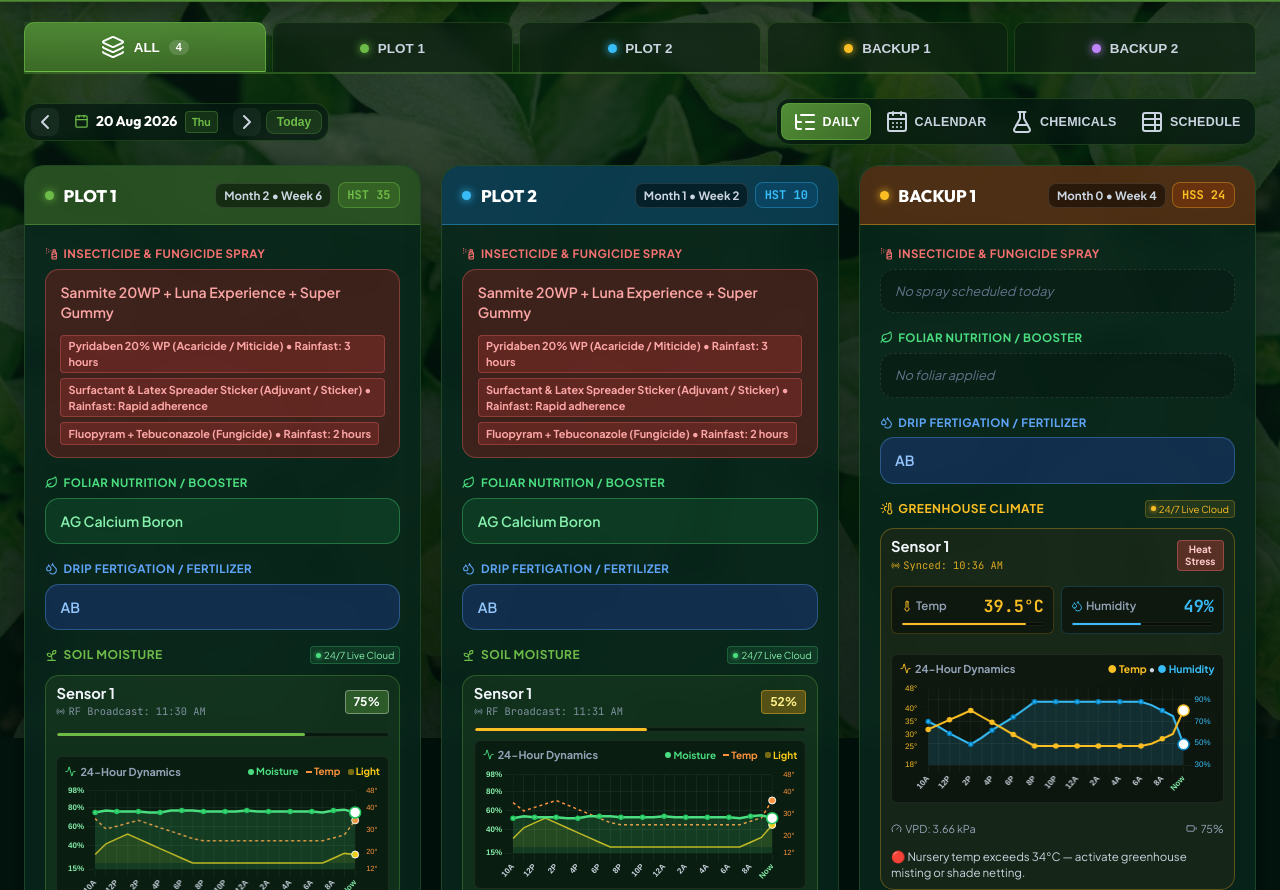
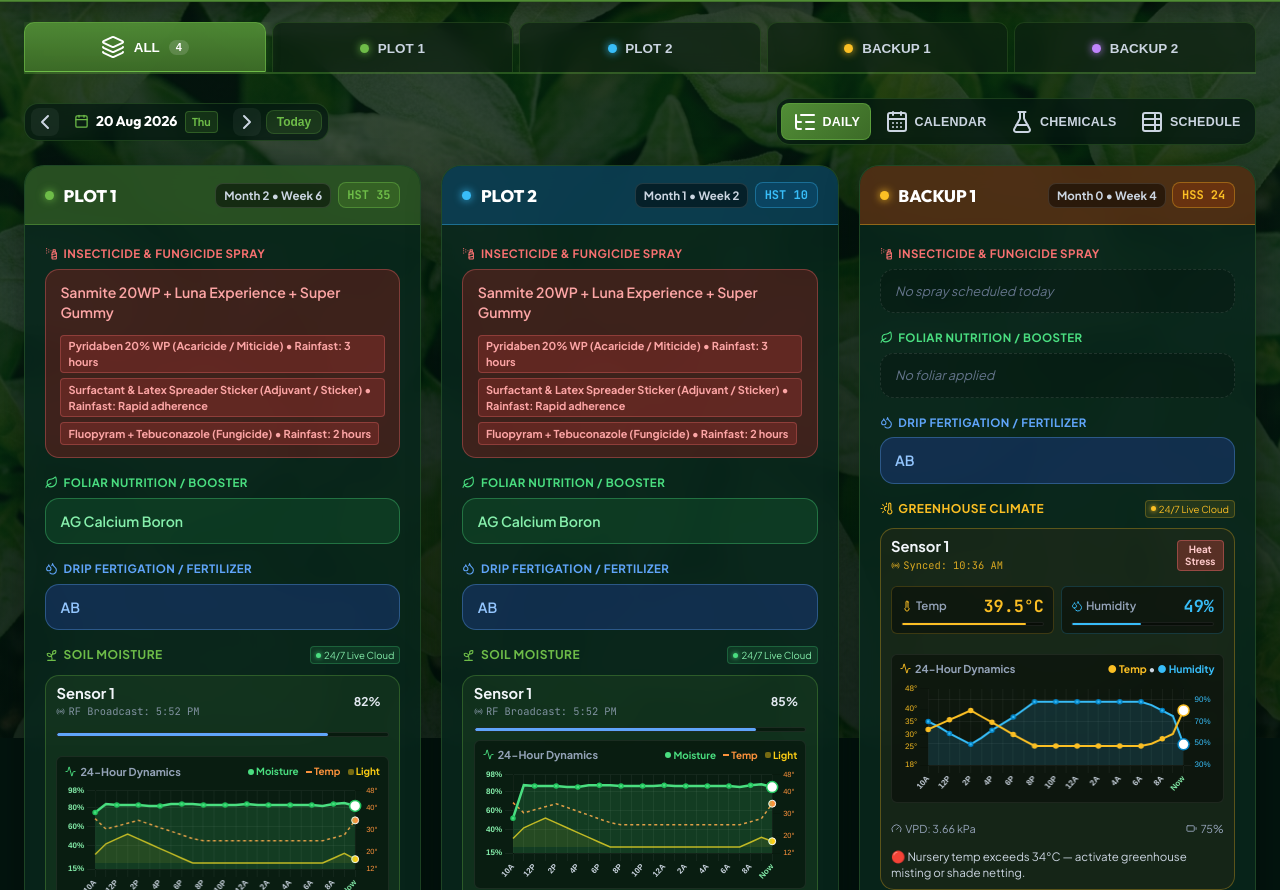
Before and after one commit to monkidkhtan-code/KH-Agrifarm, a website: page index.html in a window 1280 px wide. Shown: the part 62-952 px from the top of the page. Drawn offline with nearby package versions, Linux system fonts and the light colour scheme; no server answers.

Commit message:
Add files via upload

```diff
--- a/data/soil_sensors.json
+++ b/data/soil_sensors.json
@@ -1,62 +1,62 @@
 {
-    "plots":  {
-                  "plot-1":  {
-                                 "overallStatus":  "optimal",
-                                 "plotName":  "Plot 1",
-                                 "sensors":  [
+  "plots": {
+    "plot-1": {
+      "plotName": "Plot 1",
+      "avgMoisture": 82,
+      "avgTemperature": 34.4,
+      "overallStatus": "optimal",
+      "sensors": [
         {
-                                                     "slot":  "D01",
-                                                     "name":  "Sensor 1",
-                                                     "model":  "HCS021FRF",
-                                                     "moisture":  75,
-                                                     "temperature":  34.4,
-                                                     "lux":  3513,
-                                                     "battery":  100,
-                                                     "status":  "optimal",
-                                                     "statusLabel":  "Optimal for Chili",
-                                                     "syncTime":  "2026-08-19 11:30:40"
+          "slot": "D01",
+          "name": "Sensor 1",
+          "model": "HCS021FRF",
+          "moisture": 82,
+          "temperature": 34.4,
+          "lux": 1598,
+          "battery": 100,
+          "status": "optimal",
+          "statusLabel": "Optimal for Chili",
+          "syncTime": "2026-08-20 17:52:38"
         }
-                                             ],
-                                 "avgTemperature":  34.4,
-                                 "avgMoisture":  75
+      ]
     },
-                  "plot-2":  {
-                                 "overallStatus":  "moderate",
-                                 "plotName":  "Plot 2",
-                                 "sensors":  [
+    "plot-2": {
+      "plotName": "Plot 2",
+      "avgMoisture": 88,
+      "avgTemperature": 34.7,
+      "overallStatus": "optimal",
+      "sensors": [
         {
-                                                     "slot":  "D02",
-                                                     "name":  "Sensor 1",
-                                                     "model":  "HCS021FRF",
-                                                     "moisture":  52,
-                                                     "temperature":  36.2,
-                                                     "lux":  9186,
-                                                     "battery":  100,
-                                                     "status":  "moderate",
-                                                     "statusLabel":  "Moderate",
-                                                     "syncTime":  "2026-08-19 11:31:01"
+          "slot": "D02",
+          "name": "Sensor 1",
+          "model": "HCS021FRF",
+          "moisture": 85,
+          "temperature": 34.7,
+          "lux": 2380,
+          "battery": 100,
+          "status": "optimal",
+          "statusLabel": "Optimal for Chili",
+          "syncTime": "2026-08-20 17:52:07"
         },
         {
-                                                     "slot":  "D03",
-                                                     "name":  "Sensor 2",
-                                                     "model":  "HCS021FRF",
-                                                     "moisture":  63,
-                                                     "temperature":  35.9,
-                                                     "lux":  10364,
-                                                     "battery":  100,
-                                                     "status":  "optimal",
-                                                     "statusLabel":  "Optimal for Chili",
-                                                     "syncTime":  "2026-08-19 11:29:45"
+          "slot": "D03",
+          "name": "Sensor 2",
+          "model": "HCS021FRF",
+          "moisture": 90,
+          "temperature": 34.7,
+          "lux": 2757,
+          "battery": 100,
+          "status": "optimal",
+          "statusLabel": "Optimal for Chili",
+          "syncTime": "2026-08-20 17:47:44"
         }
-                                             ],
-                                 "avgTemperature":  36,
-                                 "avgMoisture":  58
+      ]
     }
   },
-    "lastUpdated":  "2026-08-19T12:30:42.4823022+08:00",
-    "gateway":  {
-                    "name":  "MAC-30C922CEA038",
-                    "mac":  "30:C9:22:CE:A0:38",
-                    "online":  true
+  "lastUpdated": "2026-08-20T17:52:50.000Z",
+  "gateway": {
+    "name": "MAC-30C922CEA038",
+    "mac": "30:C9:22:CE:A0:38",
+    "online": true
   }
 }
--- a/index.html
+++ b/index.html
@@ -13,11 +13,11 @@
   <meta name="apple-mobile-web-app-capable" content="yes">
   <meta name="apple-mobile-web-app-status-bar-style" content="black-translucent">
   <meta name="apple-mobile-web-app-title" content="KH Agrifarm">
-  <link rel="apple-touch-icon" sizes="180x180" href="assets/apple-touch-icon.png?v=10.73">
-  <link rel="icon" type="image/png" sizes="192x192" href="assets/icon-192.png?v=10.73">
-  <link rel="icon" type="image/png" sizes="512x512" href="assets/icon-512.png?v=10.73">
-  <link rel="icon" type="image/png" href="assets/kh-logo.png?v=10.73">
-  <link rel="manifest" href="manifest.json?v=10.73">
+  <link rel="apple-touch-icon" sizes="180x180" href="assets/apple-touch-icon.png?v=10.74">
+  <link rel="icon" type="image/png" sizes="192x192" href="assets/icon-192.png?v=10.74">
+  <link rel="icon" type="image/png" sizes="512x512" href="assets/icon-512.png?v=10.74">
+  <link rel="icon" type="image/png" href="assets/kh-logo.png?v=10.74">
+  <link rel="manifest" href="manifest.json?v=10.74">
   <!-- Lucide Icons -->
   <script src="https://unpkg.com/lucide@latest"></script>
   <!-- Chart.js for EC & Fertilizer Trends -->
@@ -26,11 +26,11 @@
   <link rel="stylesheet" href="https://unpkg.com/leaflet@1.9.4/dist/leaflet.css" />
   <script src="https://unpkg.com/leaflet@1.9.4/dist/leaflet.js"></script>
   <!-- Custom Styles with cache-busting -->
-  <link rel="stylesheet" href="css/styles.css?v=10.73">
+  <link rel="stylesheet" href="css/styles.css?v=10.74">
   <script>
     if ('serviceWorker' in navigator) {
       window.addEventListener('load', () => {
-        navigator.serviceWorker.register('./sw.js?v=10.73').then(reg => {
+        navigator.serviceWorker.register('./sw.js?v=10.74').then(reg => {
           reg.update();
         }).catch(() => {});
       });
@@ -859,14 +859,14 @@
   </div>
 
   <!-- Application Scripts -->
-  <script src="js/config.js?v=10.73"></script>
-  <script src="js/sampleData.js?v=10.73"></script>
-  <script src="js/googleSheetsService.js?v=10.73"></script>
-  <script src="js/weatherService.js?v=10.73"></script>
-  <script src="js/sprayAdvisory.js?v=10.73"></script>
-  <script src="js/soilMoistureService.js?v=10.73"></script>
-  <script src="js/tapoService.js?v=10.73"></script>
-  <script src="js/radarService.js?v=10.73"></script>
-  <script src="js/app.js?v=10.73"></script>
+  <script src="js/config.js?v=10.74"></script>
+  <script src="js/sampleData.js?v=10.74"></script>
+  <script src="js/googleSheetsService.js?v=10.74"></script>
+  <script src="js/weatherService.js?v=10.74"></script>
+  <script src="js/sprayAdvisory.js?v=10.74"></script>
+  <script src="js/soilMoistureService.js?v=10.74"></script>
+  <script src="js/tapoService.js?v=10.74"></script>
+  <script src="js/radarService.js?v=10.74"></script>
+  <script src="js/app.js?v=10.74"></script>
 </body>
 </html>
--- a/sw.js
+++ b/sw.js
@@ -1,7 +1,7 @@
 /**
  * KH AGRIFARM - SERVICE WORKER (NETWORK FIRST STRATEGY)
  */
-const CACHE_NAME = 'kh-agrifarm-v10.73';
+const CACHE_NAME = 'kh-agrifarm-v10.74';
 const ASSETS_TO_CACHE = [
   './',
   './index.html',
```
Lines whose indentation alone changed are shown as unchanged.
